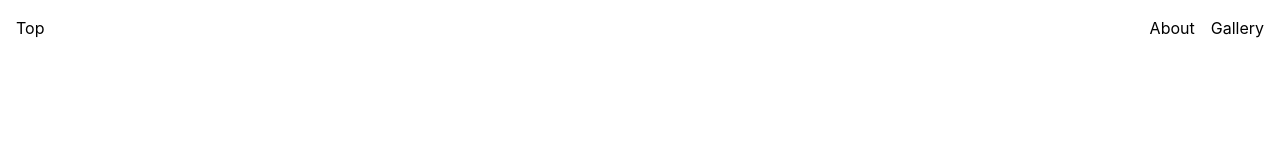
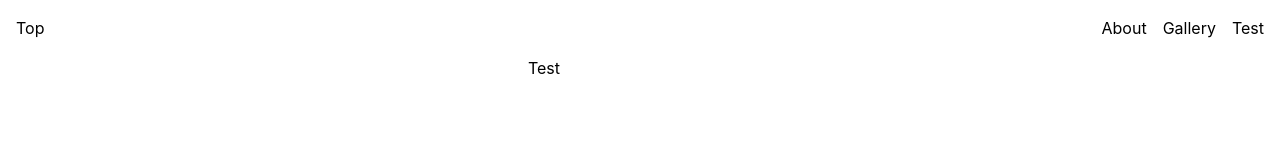
Before and after one commit to Takuma-Inoue-1228/TakumaInoue-ProfileSite, a React (Create React App) app: page /test in a window 1280 px wide. Before the commit this address had no page. Shown: the top 160 px of the page. Built offline with nearby package versions, Linux system fonts and the light colour scheme.

Commit message:
testページの追加

```diff
--- a/src/App.jsx
+++ b/src/App.jsx
@@ -3,7 +3,7 @@ import { Header } from "./components/Header";
 import { Top } from "./components/Top";
 import { About } from "./components/About";
 import { Gallery } from "./components/Gallery";
-
+import { Test } from "./components/Test";
 
 export const App = () => {
   return (
@@ -14,6 +14,7 @@ export const App = () => {
           <Route path={"/"} element={<Top />} />
           <Route path={"/about"} element={<About />} />
           <Route path={"/gallery"} element={<Gallery />} />
+          <Route path={"/test"} element={<Test />} />
         </Routes>
       </BrowserRouter>
     </>
--- a/src/components/Header.jsx
+++ b/src/components/Header.jsx
@@ -13,6 +13,9 @@ export const Header = () => {
           <li>
             <Link to={"/gallery"}>Gallery</Link>
           </li>
+          <li>
+            <Link to={"/Test"}>Test</Link>
+          </li>
         </ul>
       </div>
     </header>
--- /dev/null
+++ b/src/components/Test.jsx
@@ -0,0 +1,9 @@
+export const Test = () => {
+  return (
+    <>
+      <div className="mx-8 w-4/5">
+        <h2 className="text-center">Test</h2>
+      </div>
+    </>
+  );
+};
```
